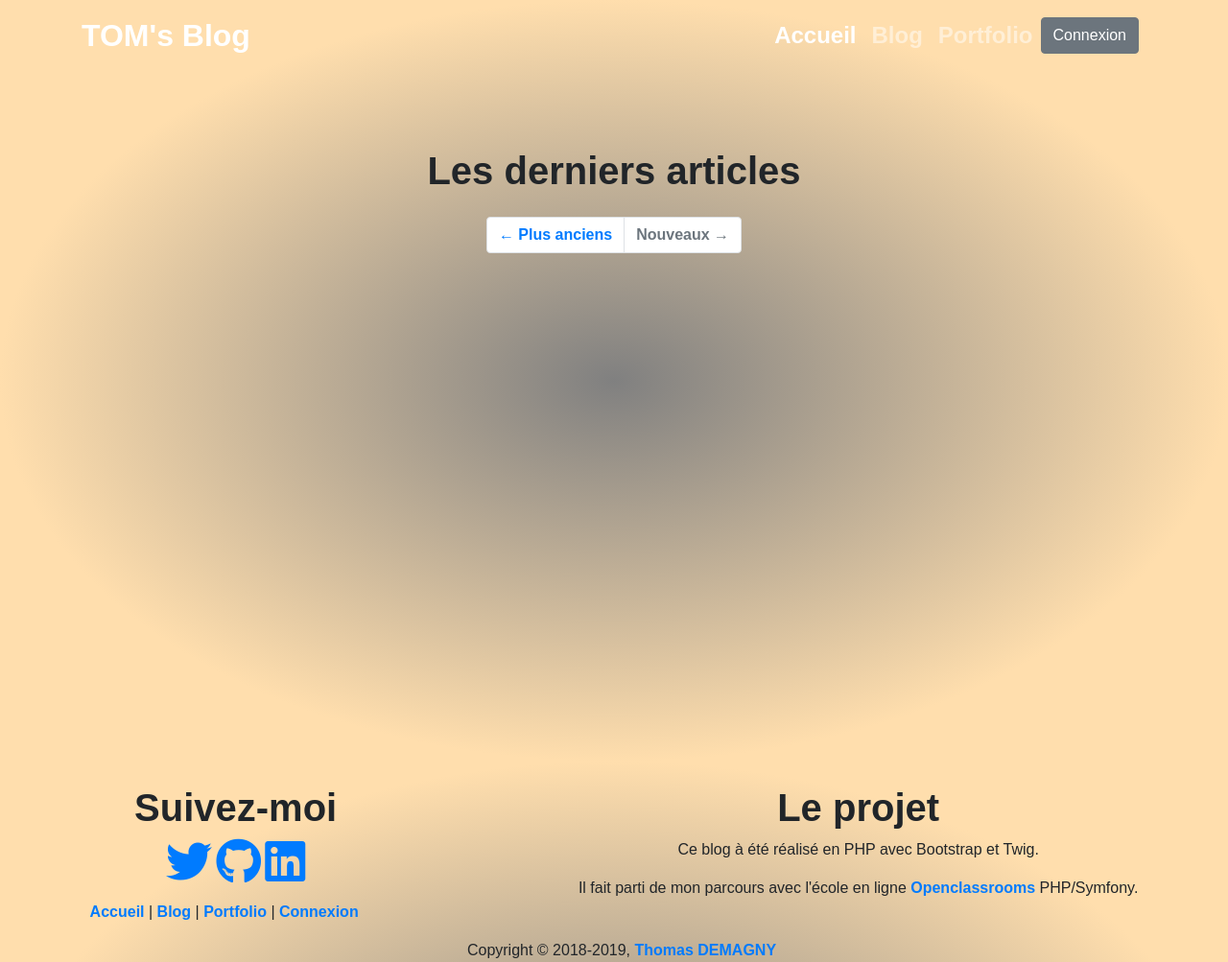
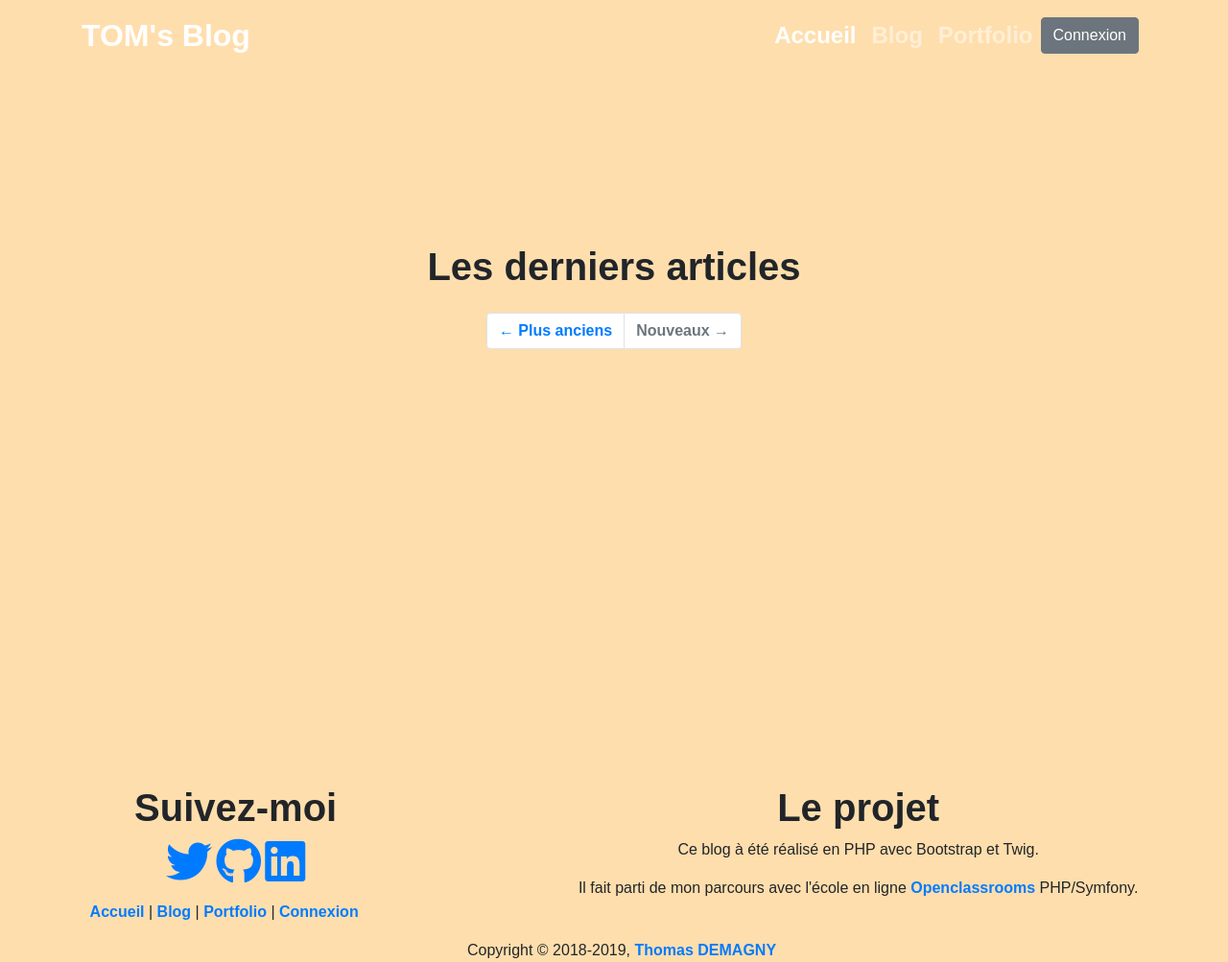
Before and after one commit to thomas-demagny/My_blog, a PHP site: template src/View/blog.html.twig in a window 1280 px wide. Shown: the whole page at 96% size. Run offline with PHP 8.4, Linux system fonts and the light colour scheme; the template is opened without the code that fills it, so the values that code supplies are empty; some libraries are stand-ins or nearby versions; some web fonts are replaced.

```diff
--- a/public/css/style.css
+++ b/public/css/style.css
@@ -4,7 +4,7 @@
 
 body {
     font-family: 'News Cycle', sans-serif;
-    background: radial-gradient(closest-side ellipse at center, grey, navajowhite);
+    background-color: navajowhite;
 }
 
 .content {
@@ -100,7 +100,8 @@ address,
 .blog_page,
 .article_page,
 .signin_page {
-    padding-top: 56px;
+    padding-top: 9.75rem;
+    line-height: 0.15;
 }
 
 
@@ -174,7 +175,7 @@ address,
 }
 
 .portfolio_page li .button:before {
-    content : '';
+    content: '';
     position: absolute;
     height: 100%;
     width: 120%;
@@ -220,7 +221,6 @@ address,
 
 .portfolio_page li:after {
     content: '';
-    position: absolute;
     width: 40%;
     height: 100%;
     left: 0;
@@ -228,9 +228,10 @@ address,
     background: rgba(255, 255, 255, 0.02);
 }
 
+
 /* end Porfolio */
 
-/* signin register pages */
+/* admin pages */
 
 
 footer {
```
